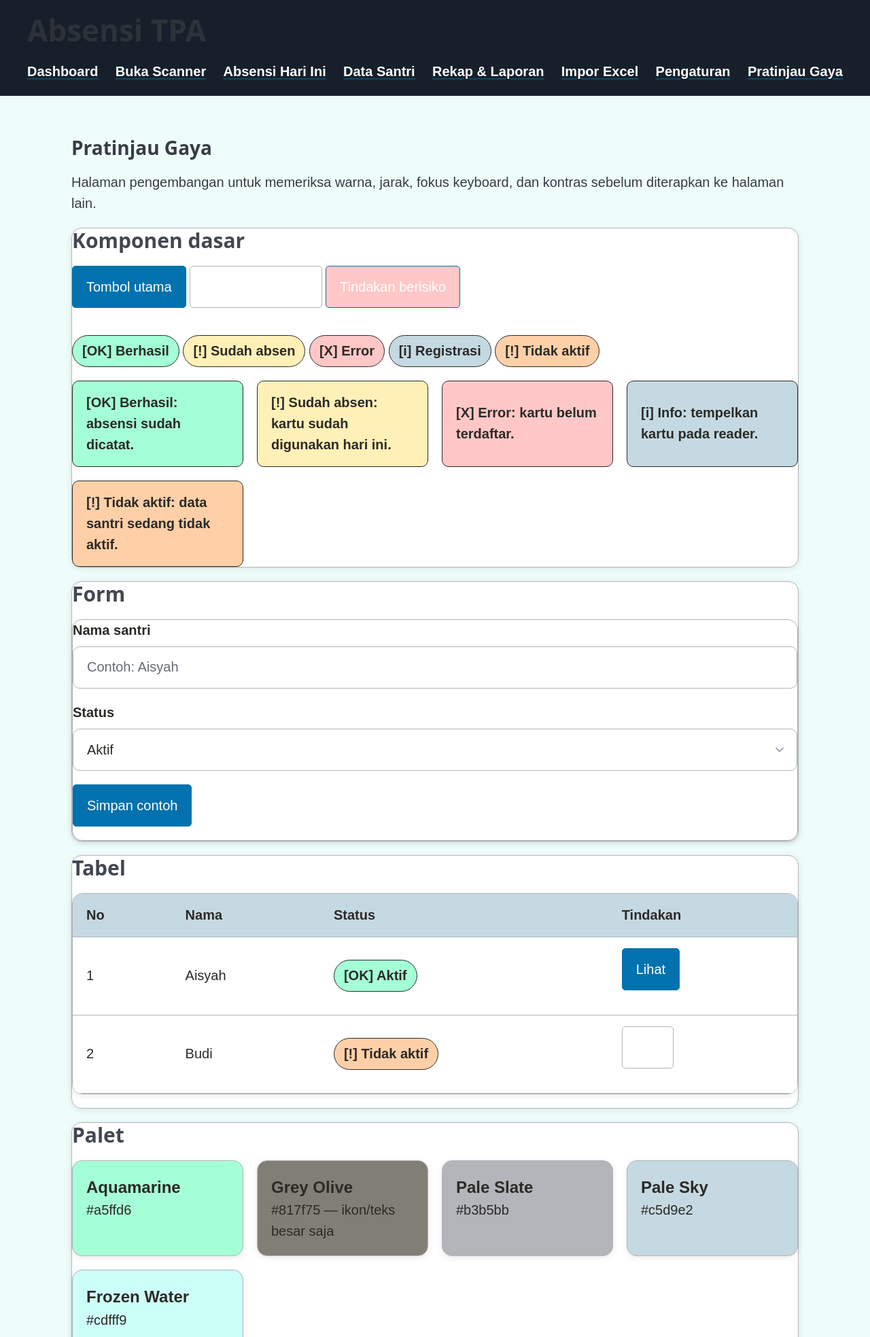
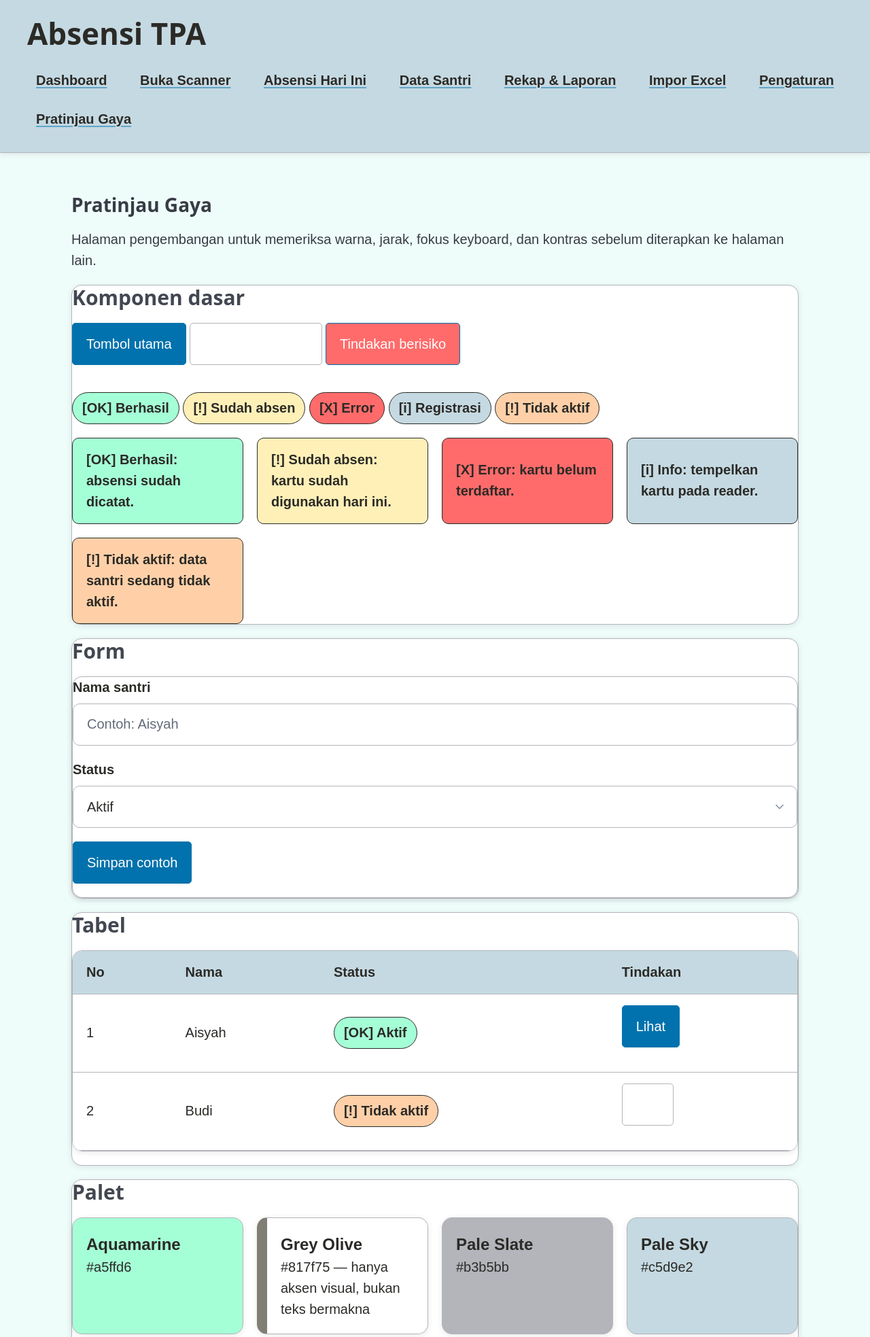
Before and after one commit to LintangNov/Presensi-TPA-Ulul-Albab, a FastAPI app: page /admin/gaya in a window 1280 px wide. Shown: the top 1967 px of the page at 68% size. Run offline with FastAPI, Linux system fonts and the light colour scheme.

Commit message:
fix: use light red semantic error styling
Co-authored-by: Copilot <223556219+Copilot@users.noreply.github.com>

```diff
--- a/app/static/css/theme.css
+++ b/app/static/css/theme.css
@@ -17,7 +17,7 @@
 
   --success: #a5ffd6;
   --warning: #fff0b8;
-  --error: #ffc7c7;
+  --error: #ff6b6b;
   --info: #c5d9e2;
   --inactive: #ffd0a8;
   --radius-sm: .5rem;
@@ -31,6 +31,40 @@ html {
   background: var(--bg);
   color: var(--text);
   font-family: var(--font-body);
+}
+
+.admin-header {
+  padding: 1.25rem 2rem;
+  background: var(--sidebar);
+  color: var(--text);
+  border-bottom: 1px solid var(--border);
+  box-shadow: var(--shadow-sm);
+}
+
+.admin-header h1 {
+  margin: 0 0 1rem;
+  color: var(--text);
+}
+
+.admin-header nav {
+  display: flex;
+  flex-wrap: wrap;
+  gap: .5rem 1rem;
+}
+
+.admin-header nav a {
+  display: inline-flex;
+  align-items: center;
+  min-height: 44px;
+  padding: .4rem .65rem;
+  border-radius: var(--radius-sm);
+  color: var(--text);
+  font-weight: 700;
+}
+
+.admin-header nav a:hover,
+.admin-header nav a:focus-visible {
+  background: var(--primary);
 }
 
 body {
@@ -200,6 +234,11 @@ tbody tr:hover {
   padding: 1rem;
 }
 
+.demo-swatch.grey-olive {
+  background: var(--surface);
+  border-left: .75rem solid var(--grey-olive);
+}
+
 .demo-swatch strong {
   display: block;
   font-size: 1.2rem;
--- a/app/templates/admin/style_preview.html
+++ b/app/templates/admin/style_preview.html
@@ -59,7 +59,7 @@
     <h3>Palet</h3>
     <div class="style-demo-grid">
       <div class="demo-swatch" style="background: var(--aquamarine)"><strong>Aquamarine</strong>#a5ffd6</div>
-      <div class="demo-swatch" style="background: var(--grey-olive); color: var(--text)"><strong>Grey Olive</strong>#817f75 — ikon/teks besar saja</div>
+      <div class="demo-swatch grey-olive"><strong>Grey Olive</strong>#817f75 — hanya aksen visual, bukan teks bermakna</div>
       <div class="demo-swatch" style="background: var(--pale-slate)"><strong>Pale Slate</strong>#b3b5bb</div>
       <div class="demo-swatch" style="background: var(--pale-sky)"><strong>Pale Sky</strong>#c5d9e2</div>
       <div class="demo-swatch" style="background: var(--frozen-water)"><strong>Frozen Water</strong>#cdfff9</div>
@@ -75,6 +75,7 @@
       <li><strong>#2b2a26 di #c5d9e2:</strong> 9.85:1 — lolos AA</li>
       <li><strong>#5f5d55 di #eefcfa:</strong> 6.26:1 — lolos AA</li>
       <li><strong>#5f5d55 di #c5d9e2:</strong> 4.52:1 — lolos AA dengan margin tipis; teks utama tetap memakai #2b2a26</li>
+      <li><strong>#2b2a26 di #ff6b6b:</strong> 5.18:1 — merah error, lolos AA</li>
       <li><strong>#817f75:</strong> tidak digunakan sebagai teks bermakna</li>
     </ul>
   </section>
```
